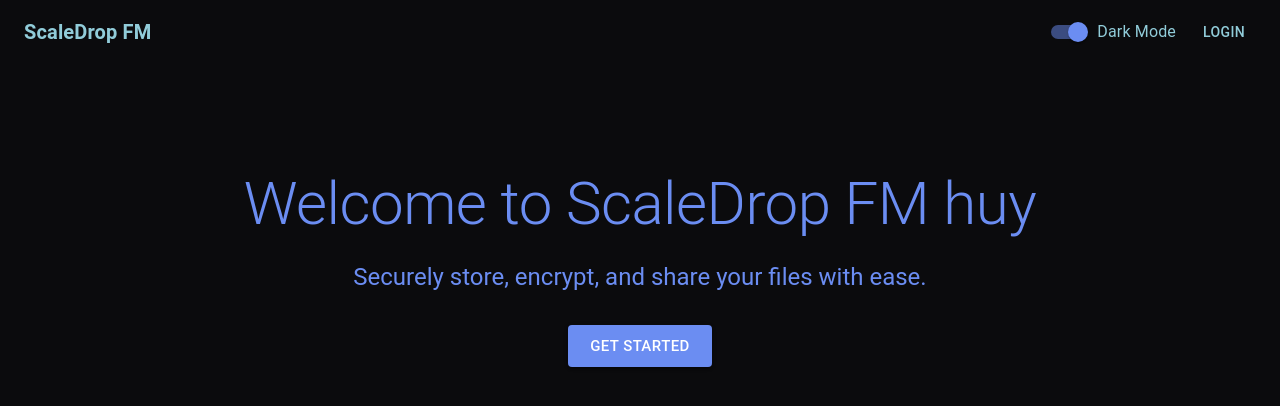
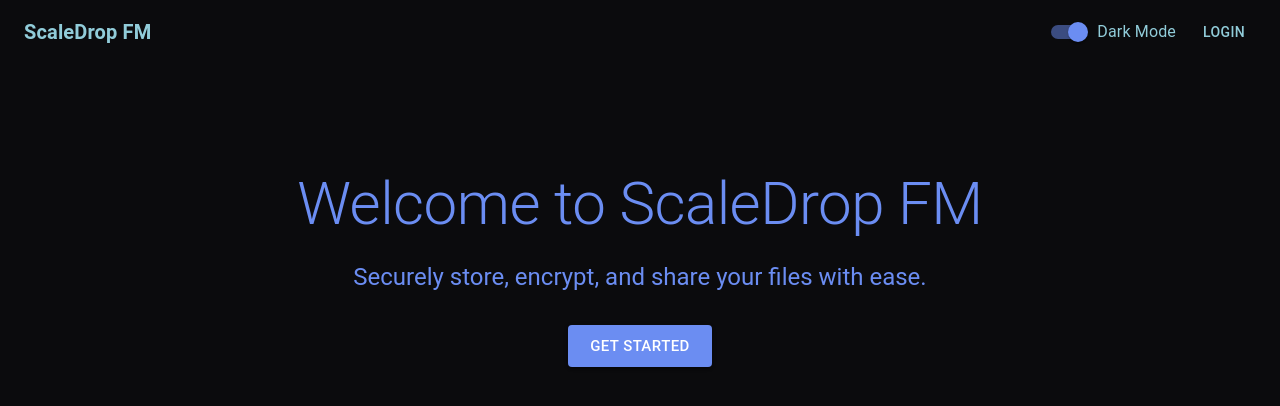
Before and after one commit to Scalabeusze/ScaleDrop, a React (Vite) app in the folder file-manager-app/: page / in a window 1280 px wide. Shown: the top 406 px of the page. Built offline with nearby package versions, Linux system fonts and the light colour scheme; no server answers.

Commit message:
Cloud test

```diff
--- a/file-manager-app/src/pages/Public/LandingPage.jsx
+++ b/file-manager-app/src/pages/Public/LandingPage.jsx
@@ -5,7 +5,7 @@ export const LandingPage = () => {
   return (
     <Box sx={{ textAlign: 'center', mt: 10 }}>
       <Typography variant="h2" gutterBottom color="primary">
-        Welcome to ScaleDrop FM huy
+        Welcome to ScaleDrop FM
       </Typography>
       <Typography variant="h5" color="text.secondary" paragraph>
         Securely store, encrypt, and share your files with ease.
```
